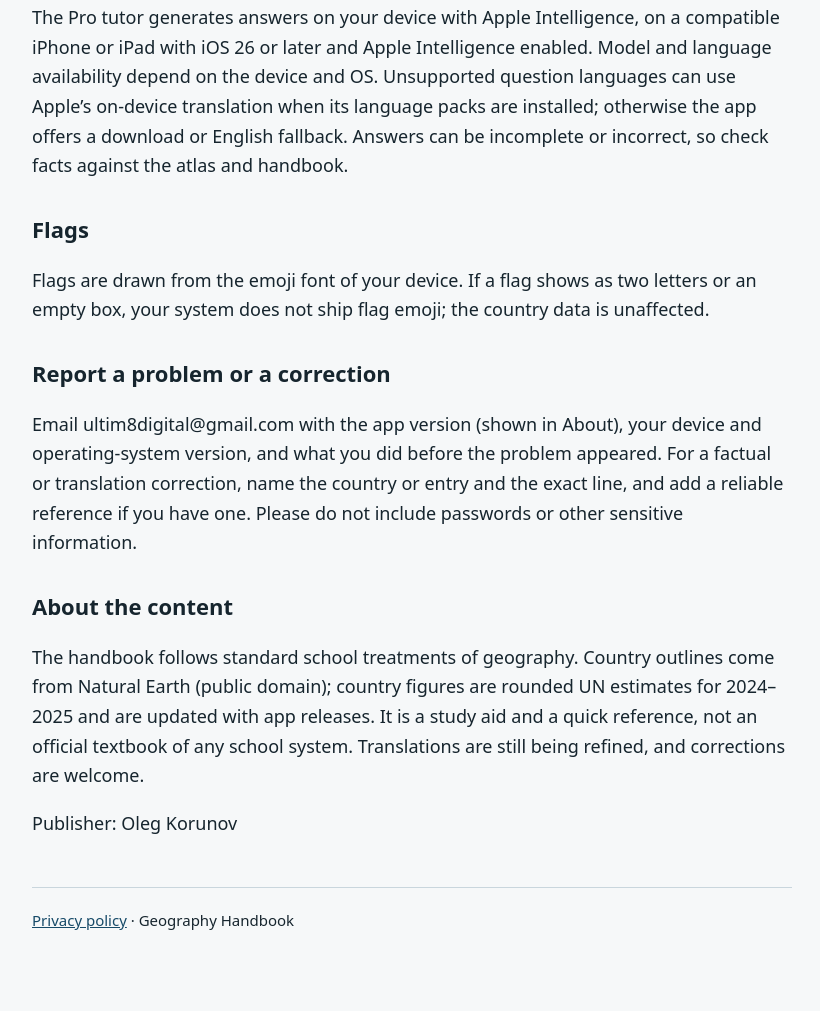
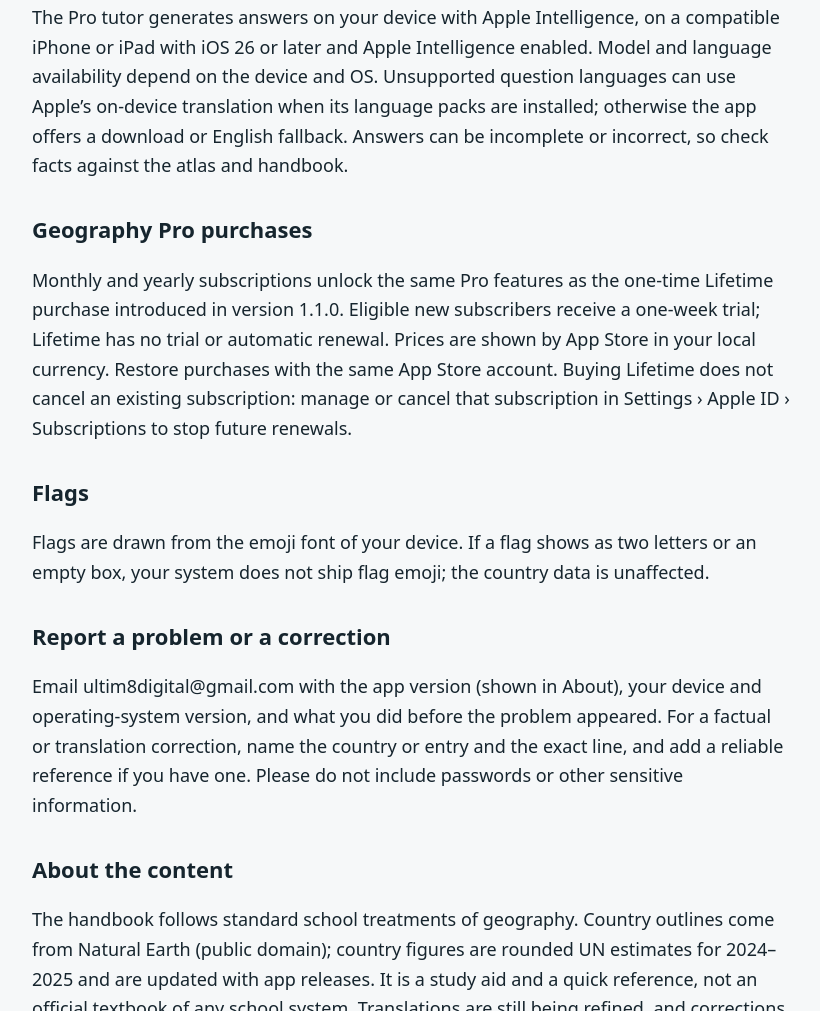
Before and after one commit to ultim8digital/geography, a plain HTML site: page support.html in a window 1280 px wide. Shown: the part 1706-2717 px from the top of the page, without its empty margins (228-1048 px from the left). Drawn offline with Linux system fonts and the light colour scheme.

Commit message:
Explain Geography Lifetime option and restoring purchases

```diff
--- a/support.html
+++ b/support.html
@@ -8,6 +8,7 @@
 <h2>Change the language and theme</h2><p>Tap the info button on any tab, then choose the language: Version 1.1.0 provides English, Spanish, Arabic, French, Hindi, Thai, Russian, German, Italian, Portuguese, Dutch, Swedish, Danish, Norwegian Bokmål, Turkish, Vietnamese, Japanese, Korean, Simplified Chinese and Traditional Chinese offline. Earlier versions may offer fewer languages. In Arabic the interface reads right to left while the map keeps its usual orientation. The dark theme switch is on the same screen and on every tab bar.</p>
 <h2>App updates</h2><p>In version 1.1.0 and later, About → Check for updates checks the public App Store listing. A notice appears when a newer compatible release is available. Choose Update to open the App Store, or Later to defer the notice for seven days. The atlas still works offline, and updates are never required to open it.</p>
 <h2>AI tutor</h2><p>The Pro tutor generates answers on your device with Apple Intelligence, on a compatible iPhone or iPad with iOS 26 or later and Apple Intelligence enabled. Model and language availability depend on the device and OS. Unsupported question languages can use Apple’s on-device translation when its language packs are installed; otherwise the app offers a download or English fallback. Answers can be incomplete or incorrect, so check facts against the atlas and handbook.</p>
+<h2>Geography Pro purchases</h2><p>Monthly and yearly subscriptions unlock the same Pro features as the one-time Lifetime purchase introduced in version 1.1.0. Eligible new subscribers receive a one-week trial; Lifetime has no trial or automatic renewal. Prices are shown by App Store in your local currency. Restore purchases with the same App Store account. Buying Lifetime does not cancel an existing subscription: manage or cancel that subscription in Settings › Apple ID › Subscriptions to stop future renewals.</p>
 <h2>Flags</h2><p>Flags are drawn from the emoji font of your device. If a flag shows as two letters or an empty box, your system does not ship flag emoji; the country data is unaffected.</p>
 <h2>Report a problem or a correction</h2><p>Email ultim8digital@gmail.com with the app version (shown in About), your device and operating-system version, and what you did before the problem appeared. For a factual or translation correction, name the country or entry and the exact line, and add a reliable reference if you have one. Please do not include passwords or other sensitive information.</p>
 <h2>About the content</h2><p>The handbook follows standard school treatments of geography. Country outlines come from Natural Earth (public domain); country figures are rounded UN estimates for 2024–2025 and are updated with app releases. It is a study aid and a quick reference, not an official textbook of any school system. Translations are still being refined, and corrections are welcome.</p>
```
